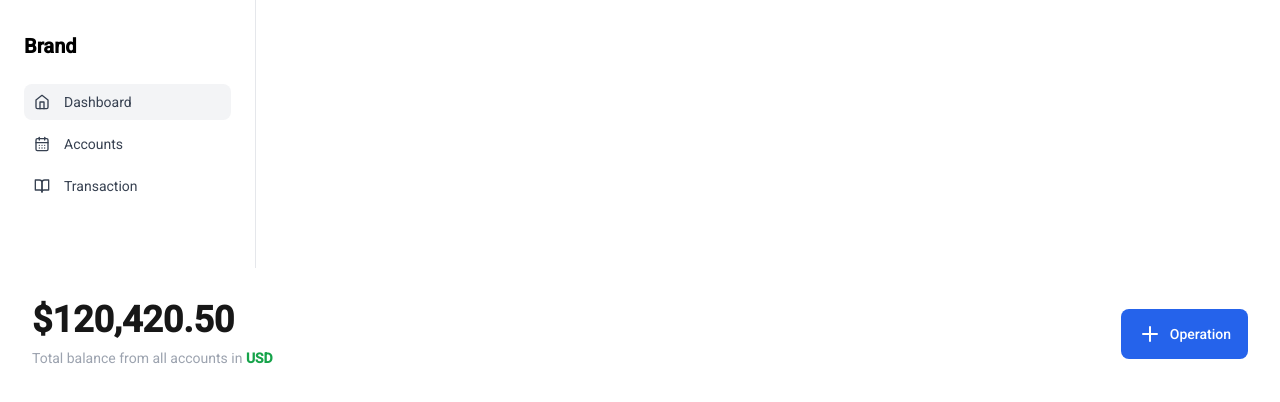
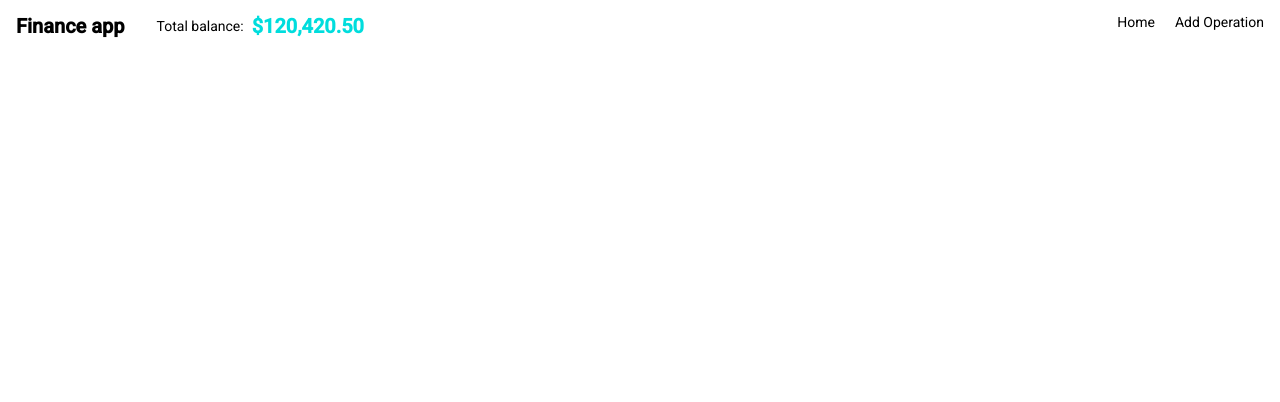
Before and after one commit to eyrad4/finance-app, an Angular app: page / in a window 1280 px wide. Shown: the top 402 px of the page. Built offline with nearby package versions, Linux system fonts and the light colour scheme.

Commit message:
created simple layout

```diff
--- a/src/app/shared/ui-kit/layouts/main-layout/main-layout.component.html
+++ b/src/app/shared/ui-kit/layouts/main-layout/main-layout.component.html
@@ -1,47 +1,31 @@
-<div class="transition-all duration-300 transform hidden top-0 start-0 bottom-0 z-[60] w-64 bg-white border-e border-gray-200 pt-8 pb-10 overflow-y-auto lg:block lg:translate-x-0 lg:end-auto lg:bottom-0 dark:bg-neutral-800" tabindex="-1" aria-label="Sidebar">
-  <div class="px-6">
-    <a class="flex-none font-semibold text-xl text-black focus:outline-none focus:opacity-80 dark:text-white" routerLink="/" aria-label="Brand">Brand</a>
+<header class="relative flex flex-wrap sm:justify-start sm:flex-nowrap w-full bg-white text-sm py-3 dark:bg-neutral-800">
+  <nav class="max-w-[85rem] w-full mx-auto px-4 sm:flex sm:items-center sm:justify-between">
+    <div class="flex items-center w-full justify-between gap-8">
+      <a class="flex-none text-xl font-semibold dark:text-white focus:outline-none focus:opacity-80" routerLink="/" aria-label="Finance app">
+        Finance app
+      </a>
+
+      <div class="flex justify-between w-full">
+        <div class="flex items-center gap-2">
+          <span class="text-nowrap">Total balance:</span>
+          <span class=" text-[#00DDDD] text-xl font-bold">$120,420.50</span>
+        </div>
+
+        <div id="hs-navbar-example" class="hs-collapse overflow-hidden transition-all duration-300 basis-full grow sm:block" aria-labelledby="hs-navbar-example-collapse">
+          <div class="main-menu flex flex-col gap-5 mt-5 sm:flex-row sm:items-center sm:justify-end sm:mt-0 sm:ps-5">
+            <a class="main-menu-item" routerLink="/">Home</a>
+            <a class="main-menu-item active" routerLink="operation" aria-current="page">Add Operation</a>
+          </div>
+        </div>
+      </div>
+    </div>
+
+
+  </nav>
+</header>
+
+<main class="relative w-full">
+  <div class="w-full max-w-[85rem] mx-auto px-4 pt-8">
+    <router-outlet />
   </div>
-  <nav class="p-6 w-full flex flex-col flex-wrap">
-    <ul class="space-y-1.5">
-      <li>
-        <a class="flex items-center gap-x-3.5 py-2 px-2.5 bg-gray-100 text-sm text-gray-700 rounded-lg hover:bg-gray-100 dark:bg-neutral-700 dark:text-white" href="#">
-          <svg class="size-4" xmlns="http://www.w3.org/2000/svg" width="24" height="24" viewBox="0 0 24 24" fill="none" stroke="currentColor" stroke-width="2" stroke-linecap="round" stroke-linejoin="round" ><path d="m3 9 9-7 9 7v11a2 2 0 0 1-2 2H5a2 2 0 0 1-2-2z"/><polyline points="9 22 9 12 15 12 15 22"/></svg>
-          <span>Dashboard</span>
-        </a>
-      </li>
-
-      <li>
-        <a class="flex items-center gap-x-3.5 py-2 px-2.5 text-sm text-gray-700 rounded-lg hover:bg-gray-100 dark:hover:bg-neutral-700 dark:text-neutral-400 dark:hover:text-neutral-300" href="#">
-          <svg class="size-4" xmlns="http://www.w3.org/2000/svg" width="24" height="24" viewBox="0 0 24 24" fill="none" stroke="currentColor" stroke-width="2" stroke-linecap="round" stroke-linejoin="round"><rect width="18" height="18" x="3" y="4" rx="2" ry="2"/><line x1="16" x2="16" y1="2" y2="6"/><line x1="8" x2="8" y1="2" y2="6"/><line x1="3" x2="21" y1="10" y2="10"/><path d="M8 14h.01"/><path d="M12 14h.01"/><path d="M16 14h.01"/><path d="M8 18h.01"/><path d="M12 18h.01"/><path d="M16 18h.01"/></svg>
-          <span>Accounts</span>
-        </a>
-      </li>
-      <li>
-        <a class="flex items-center gap-x-3.5 py-2 px-2.5 text-sm text-gray-700 rounded-lg hover:bg-gray-100 dark:hover:bg-neutral-700 dark:text-neutral-400 dark:hover:text-neutral-300" href="#">
-          <svg class="size-4" xmlns="http://www.w3.org/2000/svg" width="24" height="24" viewBox="0 0 24 24" fill="none" stroke="currentColor" stroke-width="2" stroke-linecap="round" stroke-linejoin="round"><path d="M2 3h6a4 4 0 0 1 4 4v14a3 3 0 0 0-3-3H2z"/><path d="M22 3h-6a4 4 0 0 0-4 4v14a3 3 0 0 1 3-3h7z"/></svg>
-          <span>Transaction</span>
-        </a>
-      </li>
-    </ul>
-  </nav>
-</div>
-<!-- End Sidebar -->
-
-<!-- Main -->
-<div class="main-layout__content h-screen p-8">
-  <div class="flex items-center justify-between">
-    <div class="flex flex-col gap-2">
-      <span class="text-neutral-900 text-4xl font-bold">$120,420.50</span>
-      <span class="text-gray-400 text-sm">Total balance from all accounts in <strong class="text-green-600 font-semibold">USD</strong></span>
-    </div>
-    <div>
-      <button type="button" class="py-3 px-4 inline-flex items-center gap-x-2 text-sm font-medium rounded-lg border border-transparent bg-blue-600 text-white hover:bg-blue-700 focus:outline-none focus:bg-blue-700 disabled:opacity-50 disabled:pointer-events-none">
-        <svg xmlns="http://www.w3.org/2000/svg" width="24" height="24" viewBox="0 0 24 24" fill="none" stroke="currentColor" stroke-width="2" stroke-linecap="round" stroke-linejoin="round" class="lucide lucide-plus"><path d="M5 12h14"/><path d="M12 5v14"/></svg>
-        <span>Operation</span>
-      </button>
-    </div>
-  </div>
-  <router-outlet />
-</div>
-<!-- End Main -->
+</main>
--- a/src/app/shared/ui-kit/layouts/main-layout/main-layout.component.ts
+++ b/src/app/shared/ui-kit/layouts/main-layout/main-layout.component.ts
@@ -8,11 +8,15 @@ import { RouterLink, RouterOutlet } from '@angular/router';
     styles: [
         `
             :host {
-                @apply grid grid-cols-[256px_1fr];
+                .main-menu {
+                    &-item {
+                        @apply font-medium text-gray-600 hover:text-gray-400 focus:outline-none focus:text-gray-400 dark:text-neutral-400 dark:hover:text-neutral-500 dark:focus:text-neutral-500;
 
-                .main-layout {
-                    &__content {
-                        width: calc(100vw - 256px);
+                        &.active {
+                            @apply font-medium focus:outline-none;
+
+                            color: #00dddd;
+                        }
                     }
                 }
             }
```
